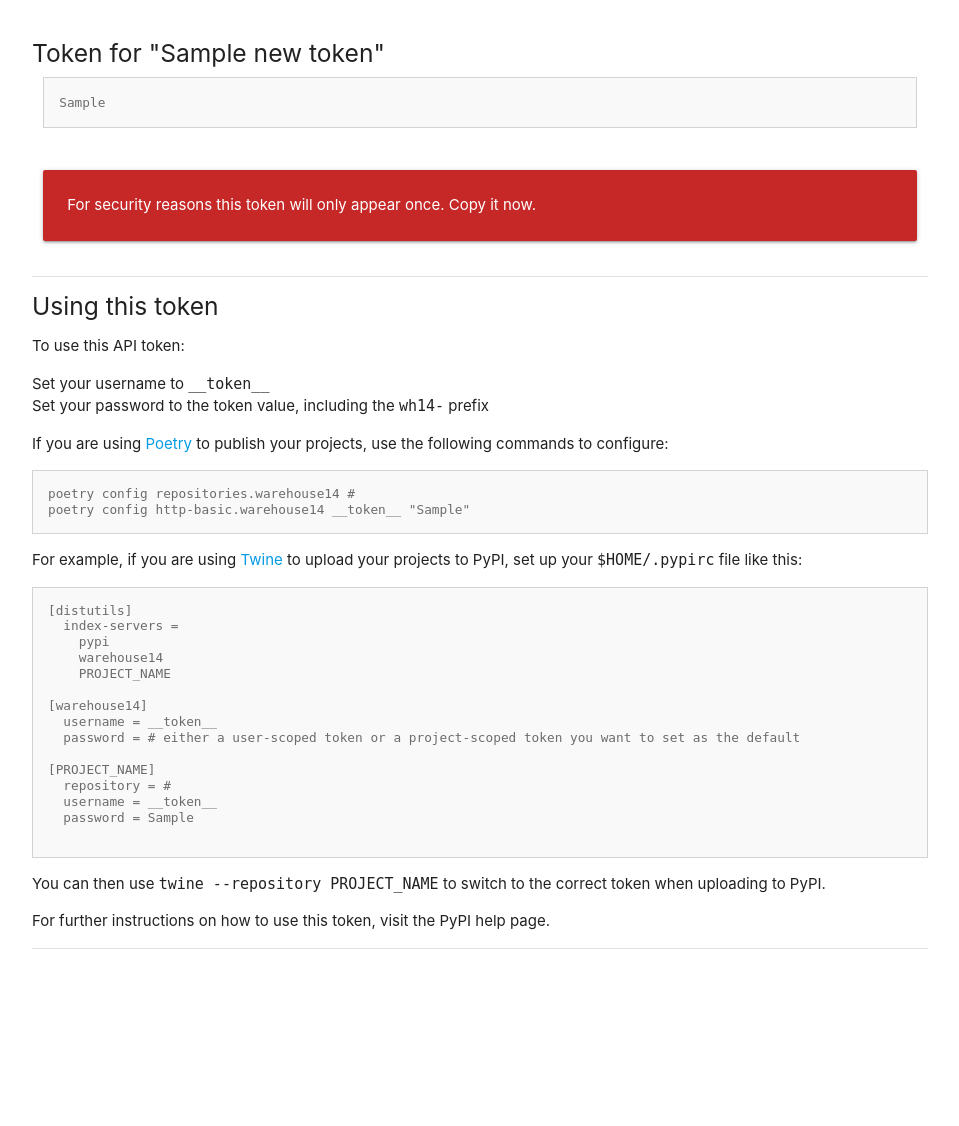
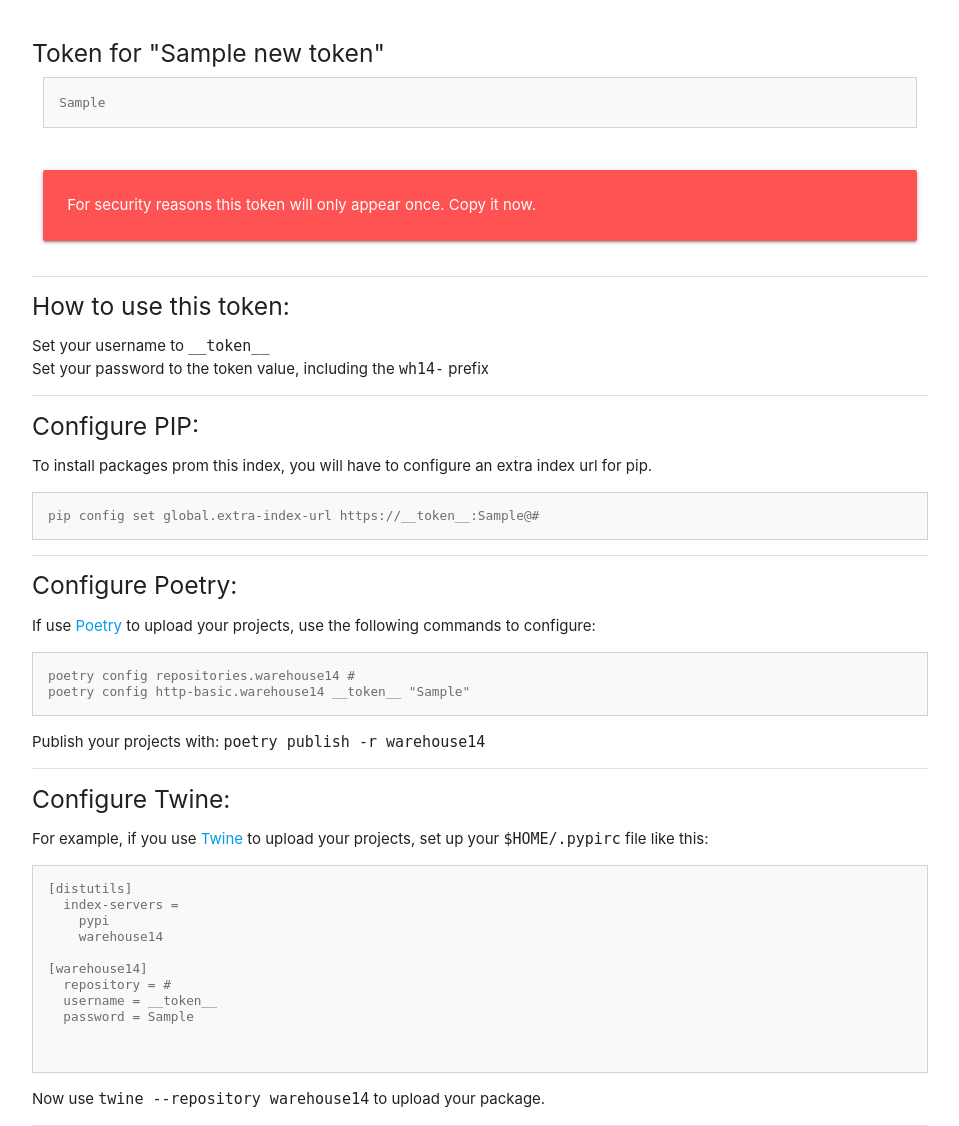
Before and after one commit to eruvanos/warehouse14, a Python web app: template warehouse14/templates/account/token.html in a window 1280 px wide. Shown: the part 208-1334 px from the top of the page, without its empty margins (160-1119 px from the left). Before the commit the page ends 1157 px from the top, so only its background shows below. Run offline with Jinja, Linux system fonts and the light colour scheme; the template is opened without the code that fills it: most values are stand-ins (such as "Sample title", 1, 10 or a date in 2020).

Commit message:
📝 Add more information to the token page

```diff
--- a/warehouse14/templates/account/token.html
+++ b/warehouse14/templates/account/token.html
@@ -30,7 +30,7 @@
             </div>
             <div class="row">
                 <div class="col s12">
-                    <div class="card-panel red darken-3"><span class="white-text">
+                    <div class="card-panel red accent-2"><span class="white-text">
                        For security reasons this token will only appear once. Copy it now.
                     </span>
                     </div>
@@ -39,8 +39,7 @@
 
             <div class="divider"></div>
 
-            <h5>Using this token</h5>
-            <p>To use this API token:</p>
+            <h5>How to use this token:</h5>
             <ul>
                 <li>Set your username to <code>__token__</code></li>
                 <li>Set your password to the token value, including the
@@ -48,18 +47,33 @@
                 </li>
             </ul>
 
+            {# Pip #}
+            <div class="divider"></div>
+            <h5>Configure PIP:</h5>
             <p>
-                If you are using <a href="https://pypi.org/project/poetry/">Poetry</a> to publish your
+                To install packages prom this index, you will have to configure an extra index url for pip.
+            </p>
+            <pre class="code-block">pip config set global.extra-index-url https://__token__:{{ token_raw }}@{{ url_for('simple.simple_index', _external=True) }}</pre>
+
+            {# Poetry #}
+            <div class="divider"></div>
+            <h5>Configure Poetry:</h5>
+            <p>
+                If use <a href="https://pypi.org/project/poetry/">Poetry</a> to upload your
                 projects, use the following commands to configure:
             </p>
 
             <pre class="code-block">
 poetry config repositories.warehouse14 {{ url_for('simple.simple_index', _external=True) }}
 poetry config http-basic.warehouse14 __token__ "{{ token_raw }}"</pre>
+            <p>Publish your projects with: <code>poetry publish -r warehouse14</code></p>
 
+            {# Twine #}
+            <div class="divider"></div>
+            <h5>Configure Twine:</h5>
             <p>
-                For example, if you are using <a href="https://pypi.org/project/twine/">Twine</a> to upload your
-                projects to PyPI, set up your <code>$HOME/.pypirc</code> file like this:
+                For example, if you use <a href="https://pypi.org/project/twine/">Twine</a> to upload your
+                projects, set up your <code>$HOME/.pypirc</code> file like this:
             </p>
 
             <pre class="code-block">
@@ -67,24 +81,17 @@ poetry config http-basic.warehouse14 __token__ "{{ token_raw }}"</pre>
   index-servers =
     pypi
     warehouse14
-    PROJECT_NAME
 
 [warehouse14]
-  username = __token__
-  password = # either a user-scoped token or a project-scoped token you want to set as the default
-
-[PROJECT_NAME]
   repository = {{ url_for('simple.simple_index', _external=True) }}
   username = __token__
   password = {{ token_raw }}
+
             </pre>
 
             <p>
-                You can then use <code>twine --repository PROJECT_NAME</code> to switch to the correct token when
-                uploading to PyPI.
+                Now use <code>twine --repository warehouse14</code> to upload your package.
             </p>
-            <p>For further instructions on how to use this token, visit the PyPI help page.</p>
-
             <div class="divider"></div>
 
         {% else %}
```
